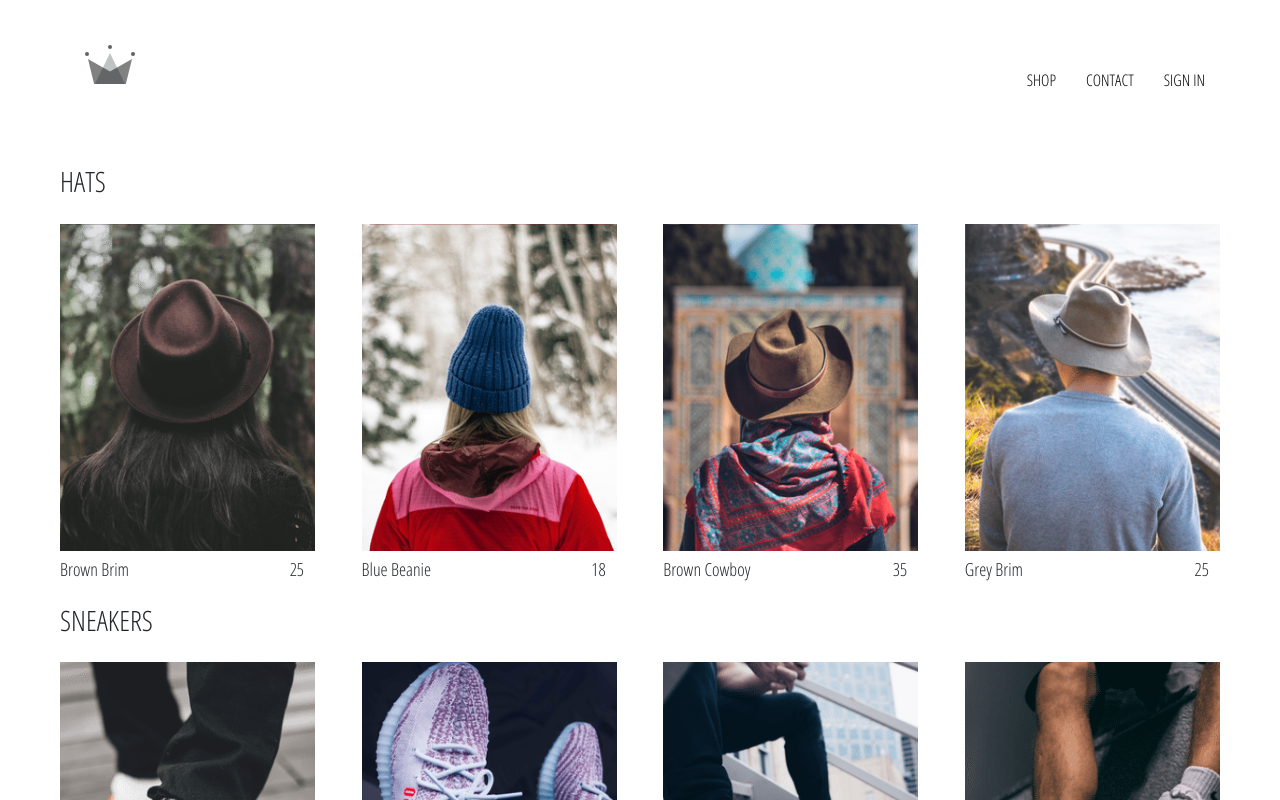
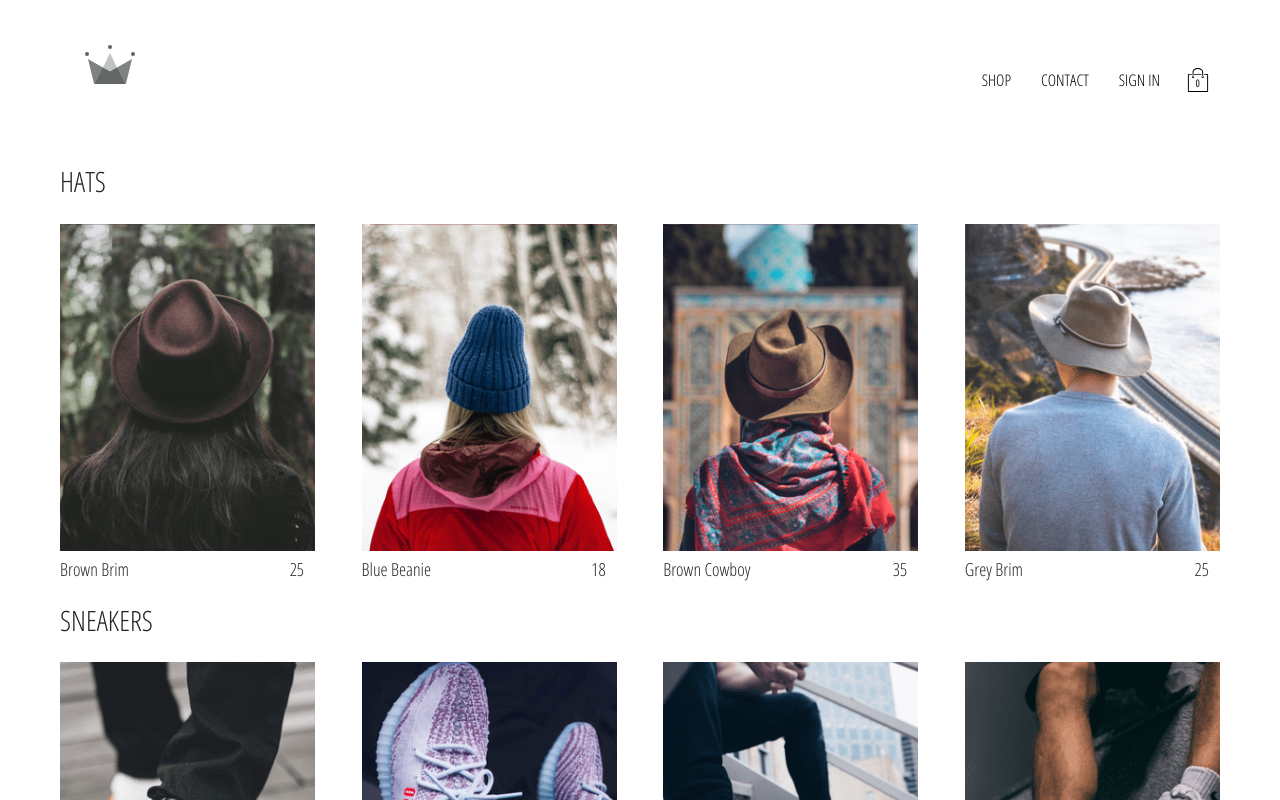
Before and after one commit to jyoti-ui/crwn-clothing, a React (Create React App) app: page /shop in a window 1280 px wide. Shown: the top 800 px of the page. Built offline with nearby package versions, Linux system fonts and the light colour scheme; no server answers.

Commit message:
added cart-icon and cart-dropdown component to application, also implemented cart-reducer

```diff
--- /dev/null
+++ b/src/components/cart-dropdown/cart-dropdown.components.jsx
@@ -0,0 +1,15 @@
+import React from 'react';
+import './cart-dropdown.styles.scss';
+import CustomButton from '../custom-button/custom-button.components';
+
+const CartDropDown = () => {
+    return (
+        <div className="cart-dropdown">
+            <div className="cart-items">
+                <CustomButton> GO TO CHECKOUT </CustomButton>
+            </div>
+        </div>
+    )
+}
+
+export default CartDropDown;
--- /dev/null
+++ b/src/components/cart-dropdown/cart-dropdown.styles.scss
@@ -0,0 +1,24 @@
+.cart-dropdown {
+    position: absolute;
+    width: 240px;
+    height: 340px;
+    display: flex;
+    flex-direction: column;
+    padding: 20px;
+    border: 1px solid black;
+    background-color: white;
+    top: 120px;
+    right: 40px;
+    z-index: 5;
+
+    .cart-items {
+      height: 340px;
+      display: flex;
+      flex-direction: column;
+      overflow: scroll;
+    }
+
+    button {
+      margin-top: auto;
+    }
+  }
--- /dev/null
+++ b/src/components/cart-icon/cart-icon.components.jsx
@@ -0,0 +1,24 @@
+import React from 'react';
+import './cart-icon.styles.scss';
+import { ReactComponent as ShoppingIcon } from '../../assets/shopping-bag.svg';
+import { connect } from 'react-redux';
+import toggleCartHidden  from '../../redux/cart/cart.actions';
+
+const CartIcon = ({toggleCartHidden}) => {
+    return (
+        <div className="cart-icon" onClick={toggleCartHidden}>
+            <ShoppingIcon className="shopping-icon" />
+            <span className="item-count"> 0 </span>
+        </div>
+    )
+}
+
+const mapDispatchToProps = (dispatch) => {
+    return (
+        {
+            toggleCartHidden :() => dispatch(toggleCartHidden())
+        }
+    )
+}
+
+export default connect(null,mapDispatchToProps)(CartIcon);
--- /dev/null
+++ b/src/components/cart-icon/cart-icon.styles.scss
@@ -0,0 +1,21 @@
+.cart-icon {
+    width: 45px;
+    height: 45px;
+    position: relative;
+    display: flex;
+    align-items: center;
+    justify-content: center;
+    cursor: pointer;
+
+    .shopping-icon {
+      width: 24px;
+      height: 24px;
+    }
+
+    .item-count {
+      position: absolute;
+      font-size: 10px;
+      font-weight: bold;
+      bottom: 12px;
+    }
+  }
--- a/src/components/header/header.component.jsx
+++ b/src/components/header/header.component.jsx
@@ -4,8 +4,10 @@
 import { ReactComponent as Logo } from './assets/crown.svg';
 import {auth} from '../../firebase/firebase.utils';
 import { connect } from 'react-redux';
+import CartIcon  from '../cart-icon/cart-icon.components';
+import CartDropDown from '../cart-dropdown/cart-dropdown.components';
 
-const Header = ({currentUser}) => {
+const Header = ({currentUser, hidden}) => {
     console.log(currentUser);
     return (
         <div className="header">
@@ -28,15 +30,21 @@
                     SIGN IN
                     </Link>
                 )}
+                <CartIcon/>
             </div>
+            {
+                hidden ? null : <CartDropDown/>
+            }
         </div>
+
     )
 }
 
-const mapStateToProps = state => {
+const mapStateToProps = ({ user : {currentUser}, cart : {hidden}}) => {
     return (
         {
-            currentUser : state.user.currentUser
+            currentUser,
+            hidden
         }
     )
 }
--- /dev/null
+++ b/src/redux/cart/cart.actions.js
@@ -0,0 +1,11 @@
+import CartActionTypes from "./cart.types"
+
+const toggleCartHidden = () => {
+    return (
+        {
+            type : CartActionTypes.TOGGLE_CART_HIDDEN
+        }
+    )
+}
+
+export default toggleCartHidden;
--- /dev/null
+++ b/src/redux/cart/cart.reducer.js
@@ -0,0 +1,19 @@
+import CartActionTypes from "./cart.types";
+
+const INITIAL_STATE = {
+    hidden : true
+}
+
+const cartReducer = (state=INITIAL_STATE, action) => {
+    switch(action.type) {
+        case CartActionTypes.TOGGLE_CART_HIDDEN :
+            return {
+                ...state,
+                hidden : !state.hidden
+            }
+        default :
+            return state;
+    }
+}
+
+export default cartReducer;
--- /dev/null
+++ b/src/redux/cart/cart.types.js
@@ -0,0 +1,5 @@
+const CartActionTypes = {
+    TOGGLE_CART_HIDDEN : 'TOGGLE_CART_HIDDEN'
+}
+
+export default CartActionTypes;
--- a/src/redux/root-reducer.js
+++ b/src/redux/root-reducer.js
@@ -1,6 +1,8 @@
 import { combineReducers } from 'redux';
 import userReducer from './user/user-reducer';
+import cartReducer from './cart/cart.reducer';
 
 export default combineReducers({
-    user : userReducer
+    user : userReducer,
+    cart : cartReducer
 });
```
Also changed, not shown: src/assets/shopping-bag.svg (added).
